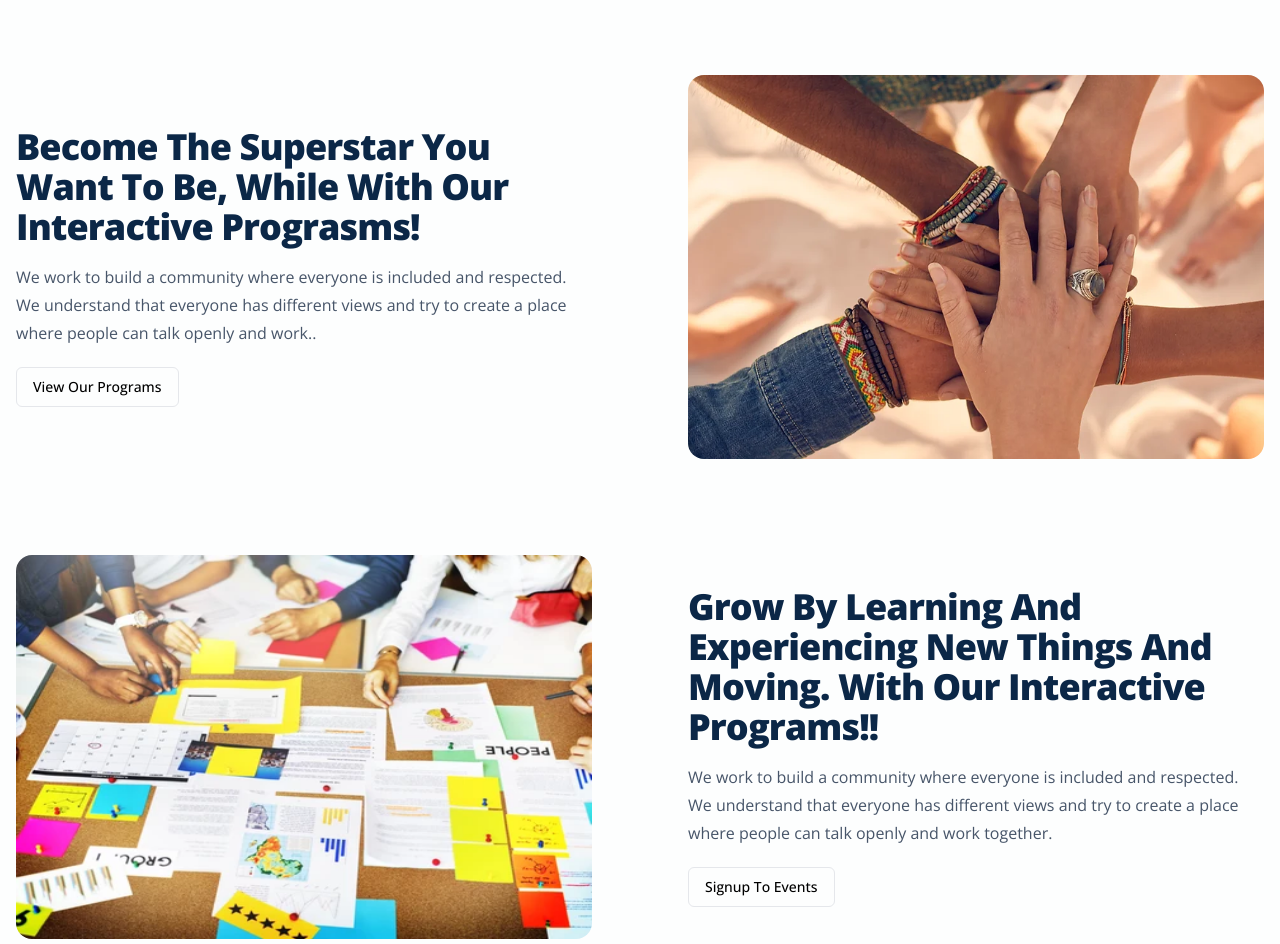
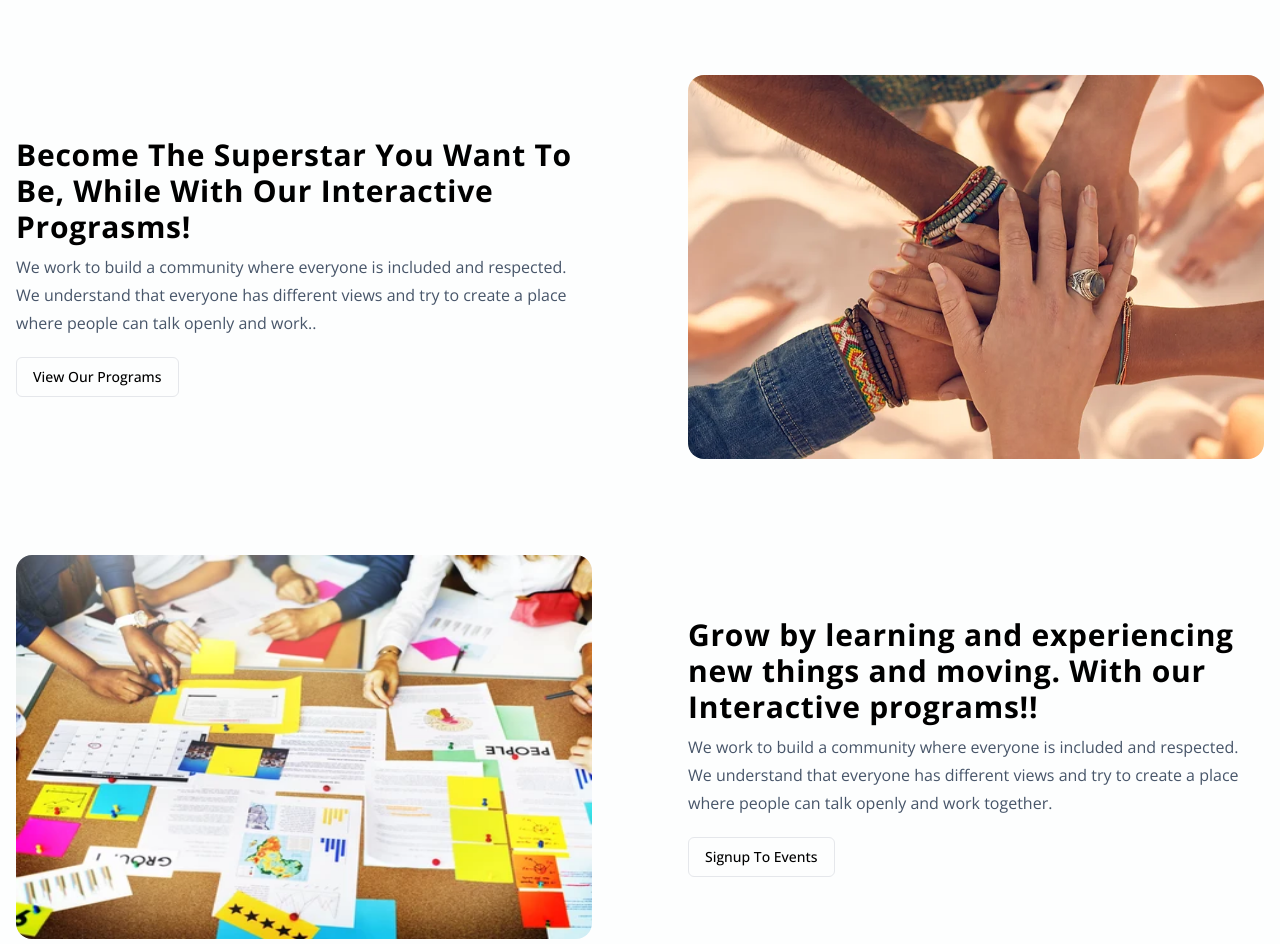
Before and after one commit to Justin-Bento/believe-support-services, a Next.js app: page / in a window 1280 px wide. Shown: the part 1940-2884 px from the top of the page. Built offline with nearby package versions, Linux system fonts and the light colour scheme.

Commit message:
fixed header and body for features

```diff
--- a/src/pages/index.tsx
+++ b/src/pages/index.tsx
@@ -198,8 +198,8 @@ function Features() {
       <section className="">
         <div className="grid items-center grid-cols-1 mb-24 md:grid-cols-2 gap-y-10 md:gap-y-32 gap-x-10 md:gap-x-24">
           <div>
-            <h3 className="mb-4 font-extrabold tracking-tight capitalize headline-large">Become The Superstar You Want To Be, While With Our Interactive Prograsms!</h3>
-            <p className="mb-5 prose text-slate-600 dark:text-slate-300">
+            <h3 className="scroll-m-20 dark:text-primary-100 pb-2 text-3xl font-bold tracking-wide transition-colors first:mt-0">Become The Superstar You Want To Be, While With Our Interactive Prograsms!</h3>
+            <p className="mb-5 prose text-slate-600 dark:text-white/75">
               We work to build a community where everyone is included and respected. We understand that everyone has different views and try to create a place where people can talk openly and work..
             </p>
             <Button variant="outline">
@@ -212,8 +212,8 @@ function Features() {
         </div>
         <div className="grid flex-col-reverse items-center grid-cols-1 md:grid-cols-2 gap-y-10 md:gap-y-32 gap-x-10 md:gap-x-24">
           <div className="order-none md:order-2">
-            <h3 className="mb-4 font-extrabold tracking-tight capitalize headline-large">Grow by learning and experiencing new things and moving. With our Interactive programs!!</h3>
-            <p className="mb-5 prose text-slate-600 dark:text-slate-300">
+            <h3 className="scroll-m-20 dark:text-primary-100 pb-2 text-3xl font-bold tracking-wide transition-colors first:mt-0">Grow by learning and experiencing new things and moving. With our Interactive programs!!</h3>
+            <p className="mb-5 prose text-slate-600 dark:text-white/75">
               We work to build a community where everyone is included and respected. We understand that everyone has different views and try to create a place where people can talk openly and work together.
             </p>
             <Button variant="outline">
```
